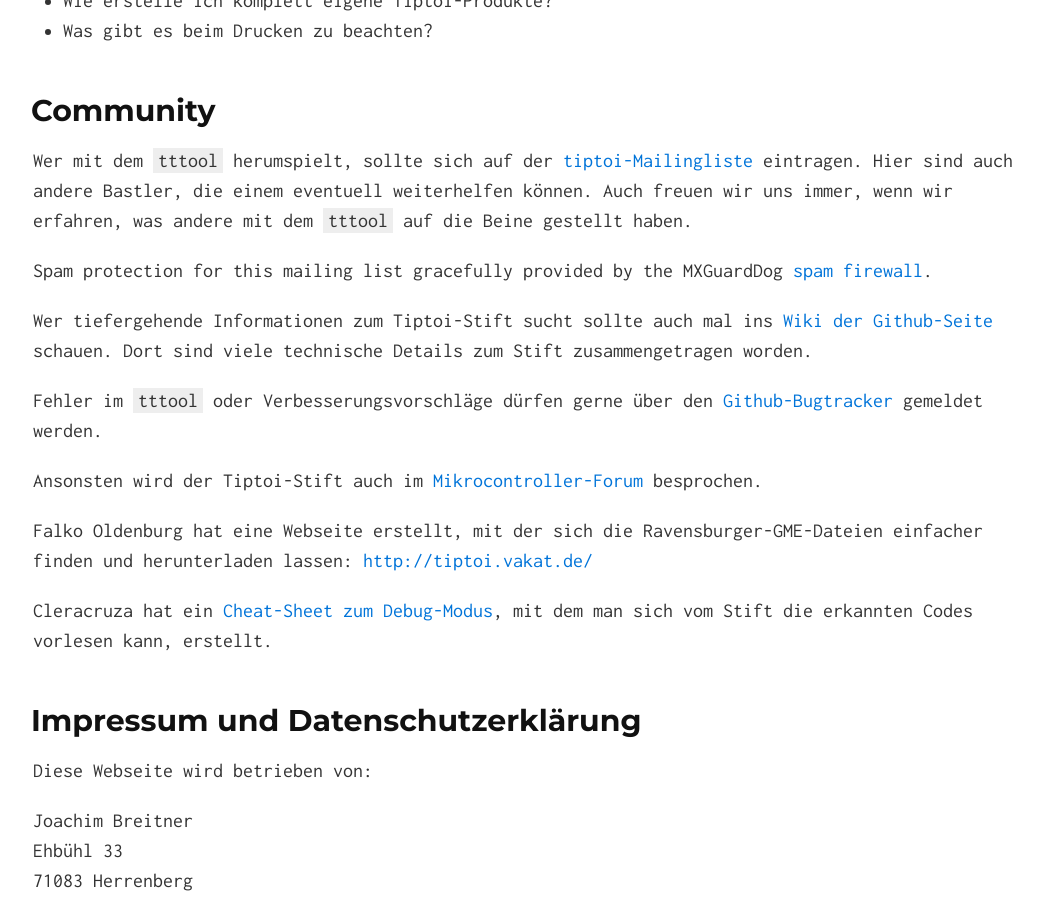
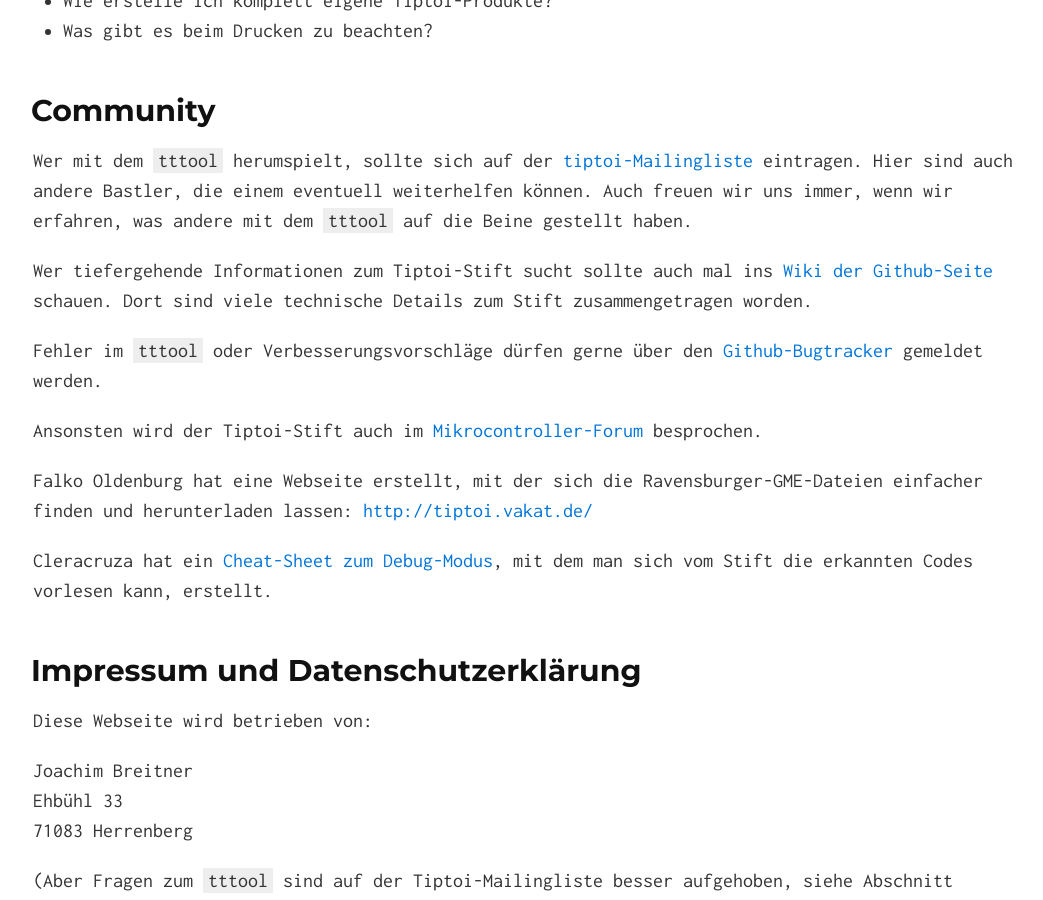
Before and after one commit to entropia/tip-toi-reveng, a Jekyll site: the page built from index.md, in a window 1280 px wide and 900 px high, scrolled down 4132 px. Shown: the whole window, without its empty margins (107-1150 px from the left). Built offline with Jekyll 4.4.1, drawn with Linux system fonts in a browser that asks for light colours.

Commit message:
No longer using MXGuardDog

```diff
--- a/index.md
+++ b/index.md
@@ -203,9 +203,6 @@
 
 [tiptoi-Mailingliste]: https://lists.nomeata.de/mailman/listinfo/tiptoi
 
-Spam protection for this mailing list gracefully provided by the MXGuardDog <a
-href="http://mxguarddog.com/firewall/">spam firewall</a>.
-
 Wer tiefergehende Informationen zum Tiptoi-Stift sucht sollte auch mal ins
 [Wiki der Github-Seite] schauen. Dort sind viele technische Details zum Stift
 zusammengetragen worden.
```
